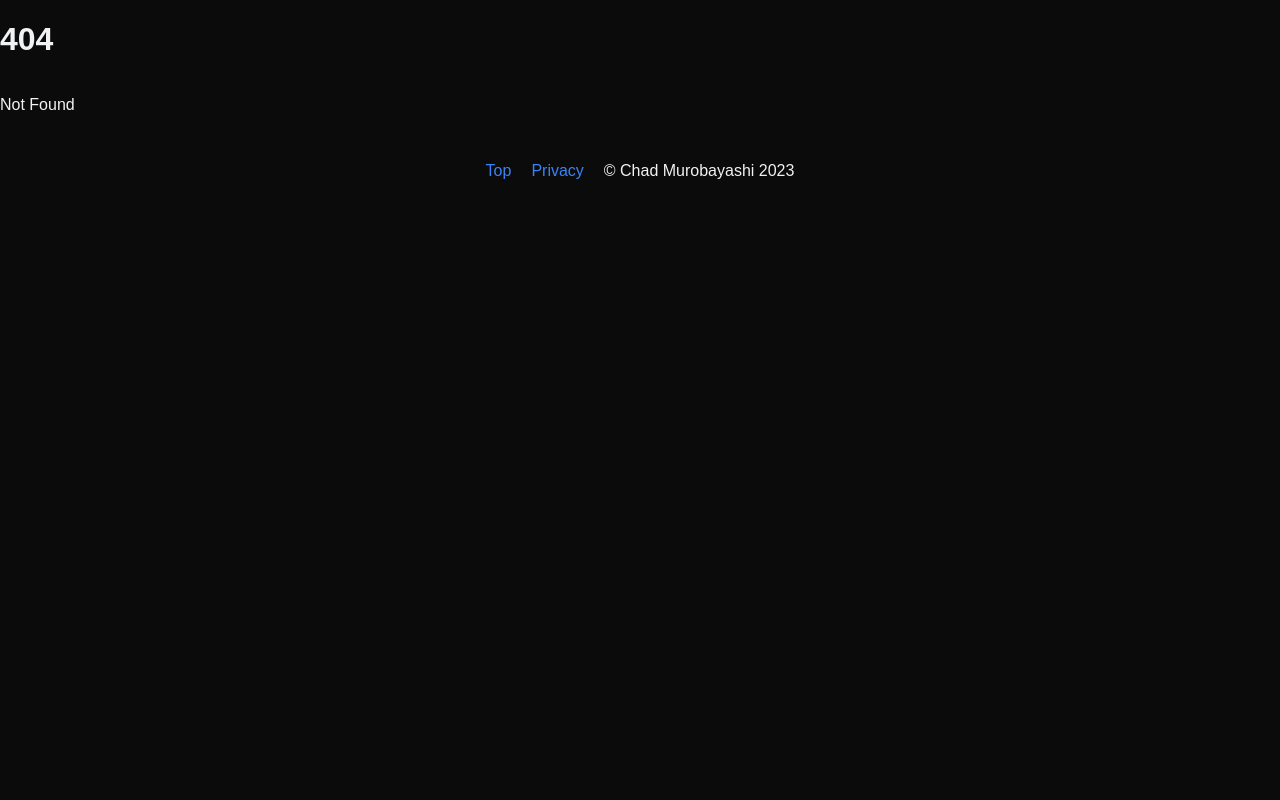
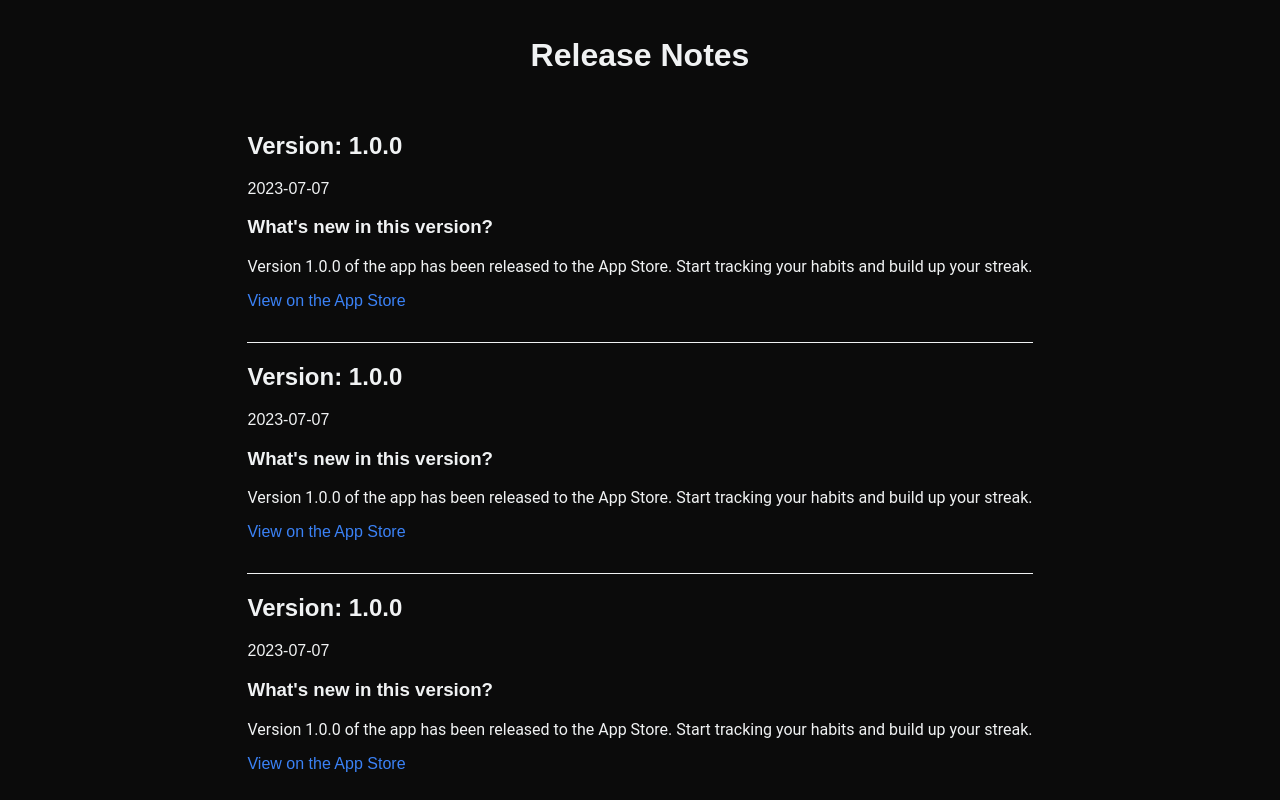
Before and after one commit to chadmuro/mainichi-habits-landing, a SvelteKit app: page /release in a window 1280 px wide. Before the commit this address had no page. Shown: the top 800 px of the page. Built offline with nearby package versions, Linux system fonts and the light colour scheme.

Commit message:
feat: Add release notes page

```diff
--- /dev/null
+++ b/src/components/ReleaseNote.svelte
@@ -0,0 +1,28 @@
+<script lang="ts">
+	export let version: string;
+	export let date: string;
+	export let releaseNotes: string;
+</script>
+
+<div>
+	<h2>Version: {version}</h2>
+	<date>{date}</date>
+
+	<h3>What's new in this version?</h3>
+	<p>{releaseNotes}</p>
+
+	<a href="/">View on the App Store</a>
+</div>
+<div class="spacer" />
+
+<style>
+	p {
+		font-family: 'Roboto', sans-serif;
+	}
+
+	.spacer {
+		width: 100%;
+		border-bottom: 1px solid var(--text);
+		padding: 16px 0;
+	}
+</style>
--- /dev/null
+++ b/src/data/release.ts
@@ -0,0 +1,51 @@
+type Release = {
+	version: string;
+	date: string;
+	releaseNotes: string;
+};
+const releases: Release[] = [
+	{
+		version: '1.0.0',
+		date: '2023-07-07',
+		releaseNotes:
+			'Version 1.0.0 of the app has been released to the App Store. Start tracking your habits and build up your streak. '
+	},
+	{
+		version: '1.0.0',
+		date: '2023-07-07',
+		releaseNotes:
+			'Version 1.0.0 of the app has been released to the App Store. Start tracking your habits and build up your streak. '
+	},
+	{
+		version: '1.0.0',
+		date: '2023-07-07',
+		releaseNotes:
+			'Version 1.0.0 of the app has been released to the App Store. Start tracking your habits and build up your streak. '
+	},
+	{
+		version: '1.0.0',
+		date: '2023-07-07',
+		releaseNotes:
+			'Version 1.0.0 of the app has been released to the App Store. Start tracking your habits and build up your streak. '
+	},
+	{
+		version: '1.0.0',
+		date: '2023-07-07',
+		releaseNotes:
+			'Version 1.0.0 of the app has been released to the App Store. Start tracking your habits and build up your streak. '
+	},
+	{
+		version: '1.0.0',
+		date: '2023-07-07',
+		releaseNotes:
+			'Version 1.0.0 of the app has been released to the App Store. Start tracking your habits and build up your streak. '
+	},
+	{
+		version: '1.0.0',
+		date: '2023-07-07',
+		releaseNotes:
+			'Version 1.0.0 of the app has been released to the App Store. Start tracking your habits and build up your streak. '
+	}
+];
+
+export default releases;
--- a/src/routes/+layout.svelte
+++ b/src/routes/+layout.svelte
@@ -2,22 +2,39 @@
 	import './styles.css';
 </script>
 
-<slot />
+<main>
+	<slot />
+</main>
 <footer>
 	<ul>
 		<li>
-			<a href="/">Top</a>
+			<a href="/">Home</a>
+		</li>
+		<li>
+			<a href="/release">Release Notes</a>
 		</li>
 		<li>
 			<a href="/privacy">Privacy</a>
 		</li>
 	</ul>
-	<p>© Chad Murobayashi 2023</p>
+	<p>
+		© <a href="https://www.chadmuro.com/" target="_blank" rel="noopener noreferrer"
+			>Chad Murobayashi</a
+		> 2023
+	</p>
 </footer>
 
 <style>
+	main {
+		flex: 1;
+		display: flex;
+		flex-direction: column;
+		align-items: center;
+		justify-content: center;
+		padding: 16px;
+		max-width: 100%;
+	}
 	footer {
-		/* background-color: red; */
 		display: flex;
 		gap: 0px;
 		justify-content: center;
@@ -33,19 +50,9 @@
 	}
 
 	ul {
-		list-style: none;
 		display: flex;
-		gap: 20px;
+		gap: 25px;
 		padding: 0px;
 		margin: 0px;
 	}
-
-	a {
-		color: var(--primary);
-		text-decoration: none;
-	}
-
-	a:hover {
-		text-decoration: underline;
-	}
 </style>
--- a/src/routes/privacy/+page.svelte
+++ b/src/routes/privacy/+page.svelte
@@ -1,5 +1,5 @@
-<main>
-	<h1>Privacy Policy for Mainichi Habits</h1>
+<div class="container">
+	<h1>Privacy Policy for <span class="focus-text">Mainichi</span> Habits</h1>
 	<h2>Effective Date: July 1st, 2023</h2>
 	<p>
 		Chad Murobayashi, I, operate the Mainichi Habits mobile application (hereinafter referred to as
@@ -49,17 +49,20 @@
 		If you have any questions or suggestions about my Privacy Policy, please contact me at
 		chadmurodev@gmail.com.
 	</p>
-</main>
+</div>
 
 <style>
-	main {
+	p {
+		font-family: 'Roboto', sans-serif;
+	}
+
+	.container {
 		flex: 1;
 		display: flex;
 		flex-direction: column;
 		align-items: center;
 		justify-content: center;
-		padding: 16px;
-		max-width: 100%;
-		text-align: center;
+		width: 100%;
+		max-width: 800px;
 	}
 </style>
--- /dev/null
+++ b/src/routes/release/+page.svelte
@@ -0,0 +1,33 @@
+<script lang="ts">
+	import releases from '../../data/release';
+	import ReleaseNote from '../../components/ReleaseNote.svelte';
+	console.log(releases);
+</script>
+
+<div class="container">
+	<h1>Release Notes</h1>
+
+	<ul>
+		{#each releases as { version, date, releaseNotes }}
+			<li>
+				<ReleaseNote {version} {date} {releaseNotes} />
+			</li>
+		{/each}
+	</ul>
+</div>
+
+<style>
+	.container {
+		flex: 1;
+		display: flex;
+		flex-direction: column;
+		align-items: center;
+		justify-content: center;
+		width: 100%;
+		max-width: 800px;
+	}
+
+	ul {
+		padding: 0;
+	}
+</style>
--- a/src/routes/styles.css
+++ b/src/routes/styles.css
@@ -14,3 +14,20 @@ body {
   flex-direction: column;
   min-height: 100vh;
 }
+
+.focus-text {
+  color: var(--primary);
+}
+
+ul {
+  list-style: none;
+}
+
+a {
+  color: var(--primary);
+  text-decoration: none;
+}
+
+a:hover {
+  text-decoration: underline;
+}
```
Also changed, not shown: src/routes/+page.svelte (+1 -17 lines).
